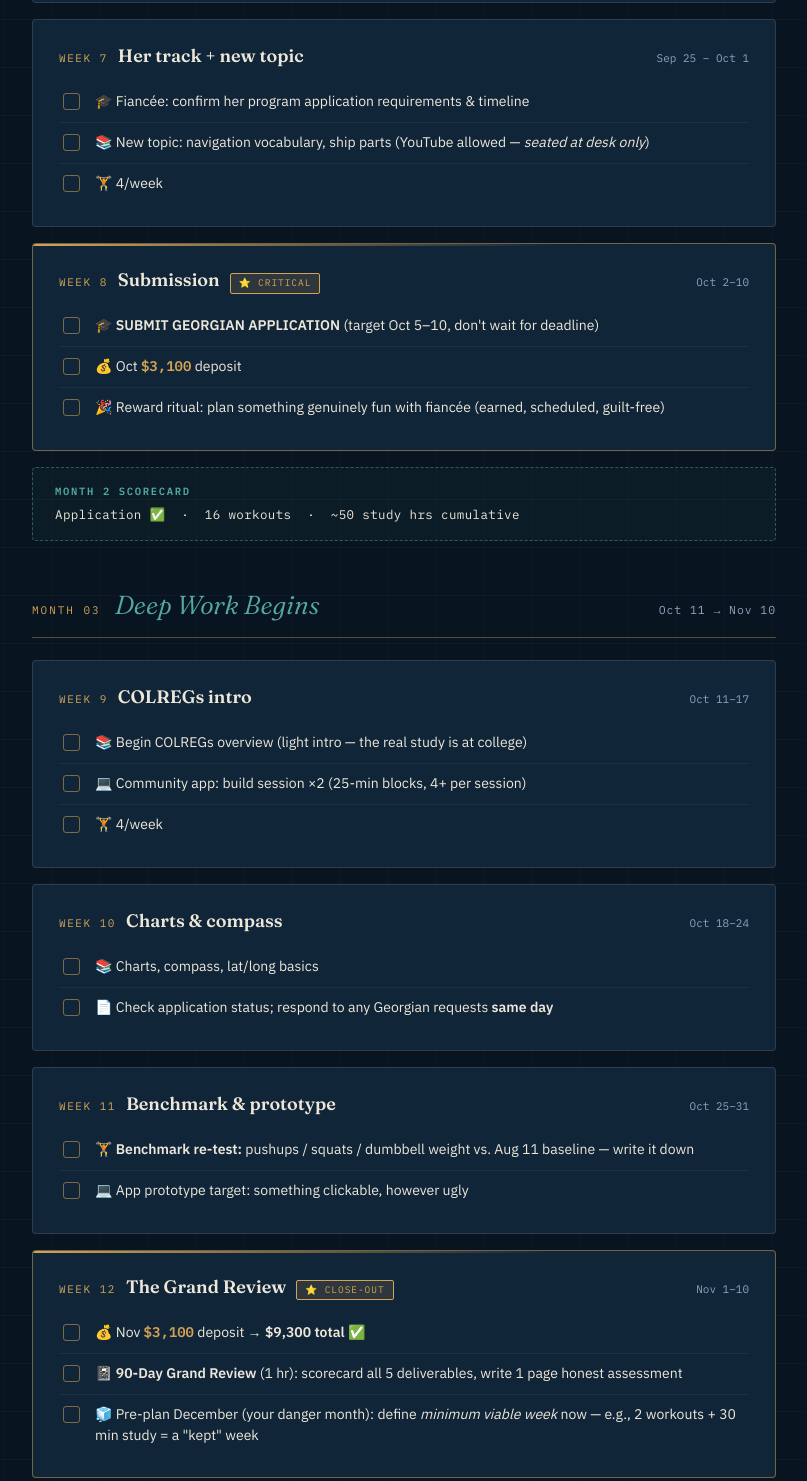
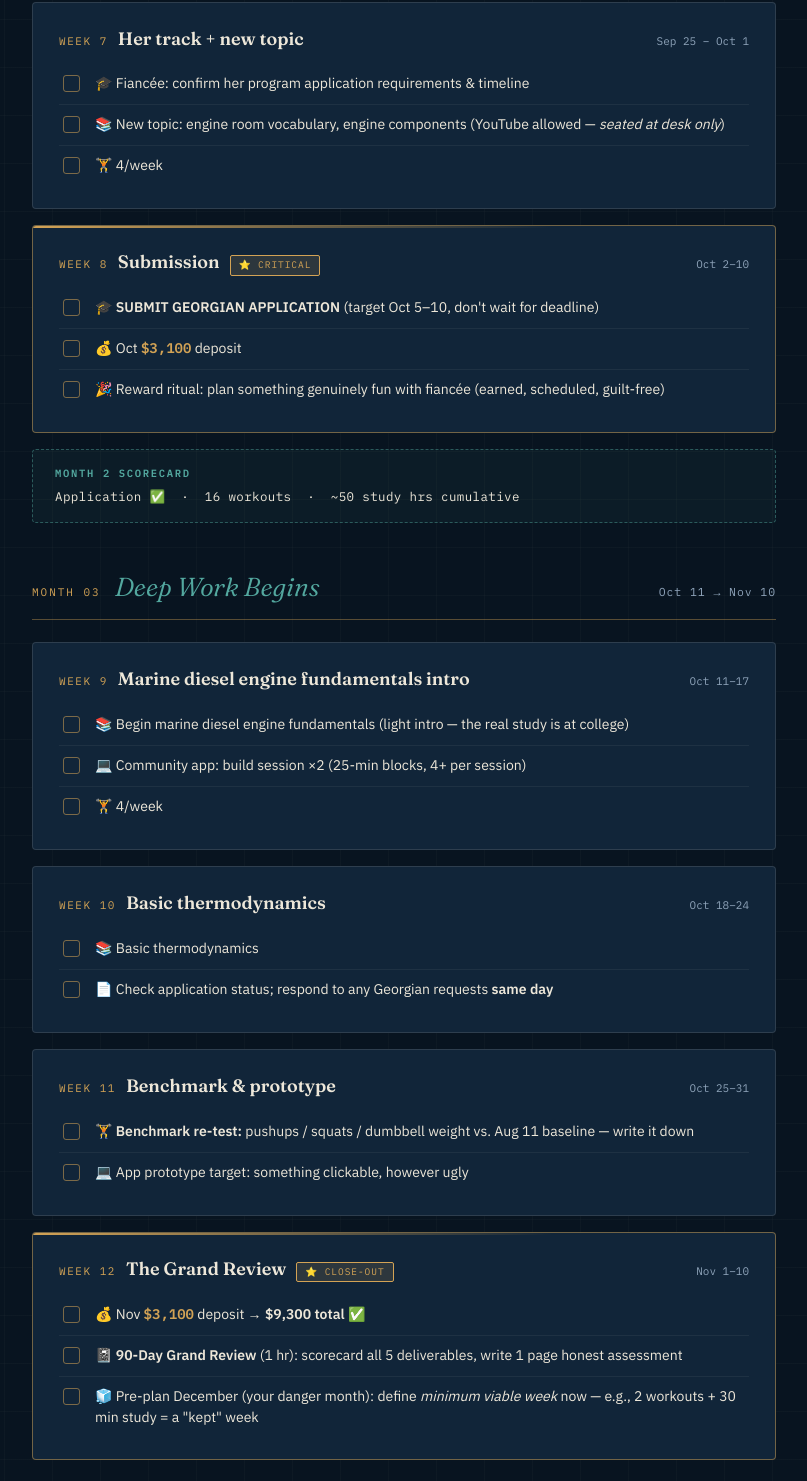
Before and after one commit to hrshdeep-admin/itsMe, a plain HTML site: page three-month-plan/index.html in a window 1280 px wide. Shown: the part 3485-4966 px from the top of the page, without its empty margins (236-1043 px from the left). Drawn offline with Linux system fonts and the light colour scheme.

Commit message:
Update index.html

````diff
--- a/three-month-plan/index.html
+++ b/three-month-plan/index.html
@@ -1,3 +1,4 @@
+```html
 <!DOCTYPE html>
 <html lang="en">
 <head>
@@ -347,7 +348,7 @@
     <ul class="check">
       <li><label><input type="checkbox" data-id="w4-1"><span>✅ <strong>Attend Seafarer Medical</strong> (if not already done)</span></label></li>
       <li><label><input type="checkbox" data-id="w4-2"><span>🏥 Attend ADHD doctor appointment</span></label></li>
-      <li><label><input type="checkbox" data-id="w4-3"><span>📚 Switch topic: physics basics (buoyancy, forces) — topic changes fight boredom</span></label></li>
+      <li><label><input type="checkbox" data-id="w4-3"><span>📚 Switch topic: physics basics (forces, pressure, heat) — topic changes fight boredom</span></label></li>
       <li><label><input type="checkbox" data-id="w4-4"><span>🏋 4/week · 💰 Sept <span class="fig">$3,100</span> deposit</span></label></li>
     </ul>
   </section>
@@ -384,7 +385,7 @@
     <div class="week-head"><span class="w-n">Week 7</span><h3>Her track + new topic</h3><span class="w-dates">Sep 25 – Oct 1</span></div>
     <ul class="check">
       <li><label><input type="checkbox" data-id="w7-1"><span>🎓 Fiancée: confirm her program application requirements &amp; timeline</span></label></li>
-      <li><label><input type="checkbox" data-id="w7-2"><span>📚 New topic: navigation vocabulary, ship parts (YouTube allowed — <em>seated at desk only</em>)</span></label></li>
+      <li><label><input type="checkbox" data-id="w7-2"><span>📚 New topic: engine room vocabulary, engine components (YouTube allowed — <em>seated at desk only</em>)</span></label></li>
       <li><label><input type="checkbox" data-id="w7-3"><span>🏋 4/week</span></label></li>
     </ul>
   </section>
@@ -410,18 +411,18 @@
   </div>
 
   <section class="week" data-week="w9">
-    <div class="week-head"><span class="w-n">Week 9</span><h3>COLREGs intro</h3><span class="w-dates">Oct 11–17</span></div>
+    <div class="week-head"><span class="w-n">Week 9</span><h3>Marine diesel engine fundamentals intro</h3><span class="w-dates">Oct 11–17</span></div>
     <ul class="check">
-      <li><label><input type="checkbox" data-id="w9-1"><span>📚 Begin COLREGs overview (light intro — the real study is at college)</span></label></li>
+      <li><label><input type="checkbox" data-id="w9-1"><span>📚 Begin marine diesel engine fundamentals (light intro — the real study is at college)</span></label></li>
       <li><label><input type="checkbox" data-id="w9-2"><span>💻 Community app: build session ×2 (25-min blocks, 4+ per session)</span></label></li>
       <li><label><input type="checkbox" data-id="w9-3"><span>🏋 4/week</span></label></li>
     </ul>
   </section>
 
   <section class="week" data-week="w10">
-    <div class="week-head"><span class="w-n">Week 10</span><h3>Charts &amp; compass</h3><span class="w-dates">Oct 18–24</span></div>
+    <div class="week-head"><span class="w-n">Week 10</span><h3>Basic thermodynamics</h3><span class="w-dates">Oct 18–24</span></div>
     <ul class="check">
-      <li><label><input type="checkbox" data-id="w10-1"><span>📚 Charts, compass, lat/long basics</span></label></li>
+      <li><label><input type="checkbox" data-id="w10-1"><span>📚 Basic thermodynamics</span></label></li>
       <li><label><input type="checkbox" data-id="w10-2"><span>📄 Check application status; respond to any Georgian requests <strong>same day</strong></span></label></li>
     </ul>
   </section>
@@ -561,3 +562,4 @@
 
 </body>
 </html>
+```
````
